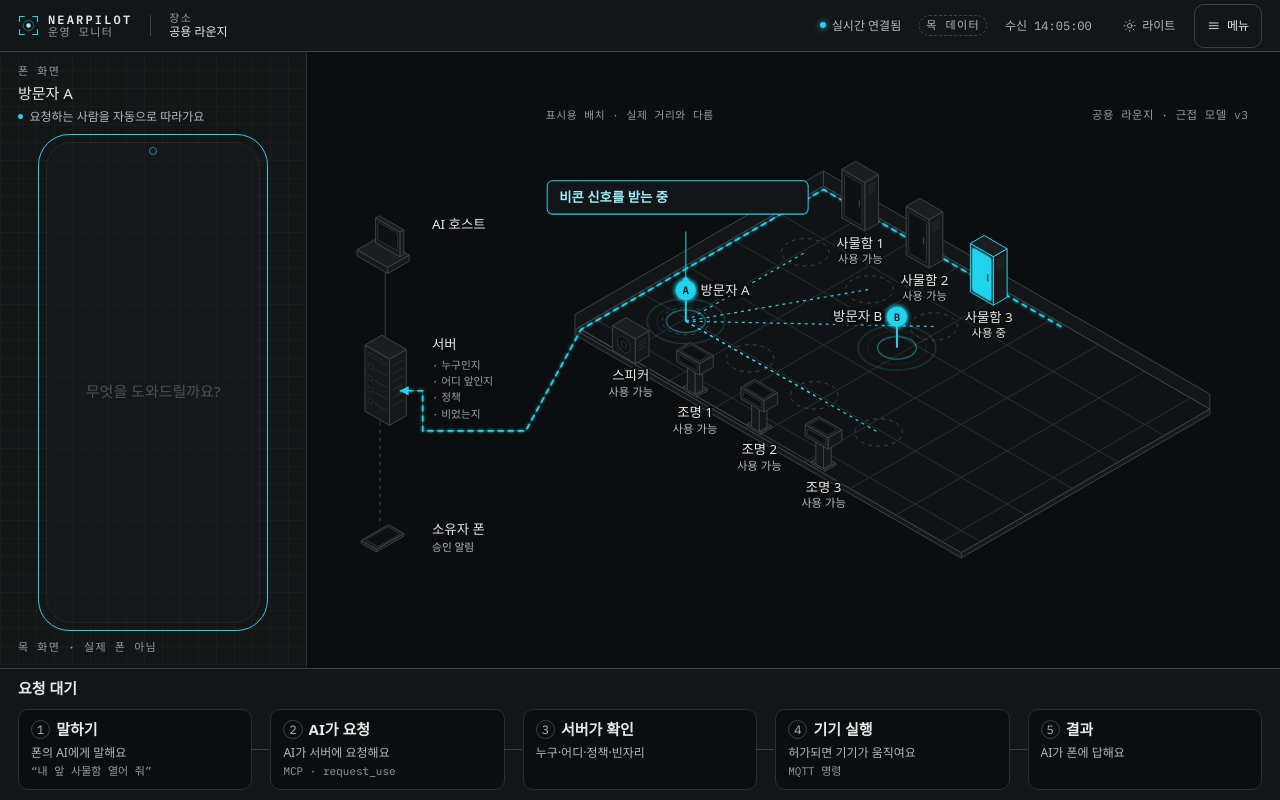
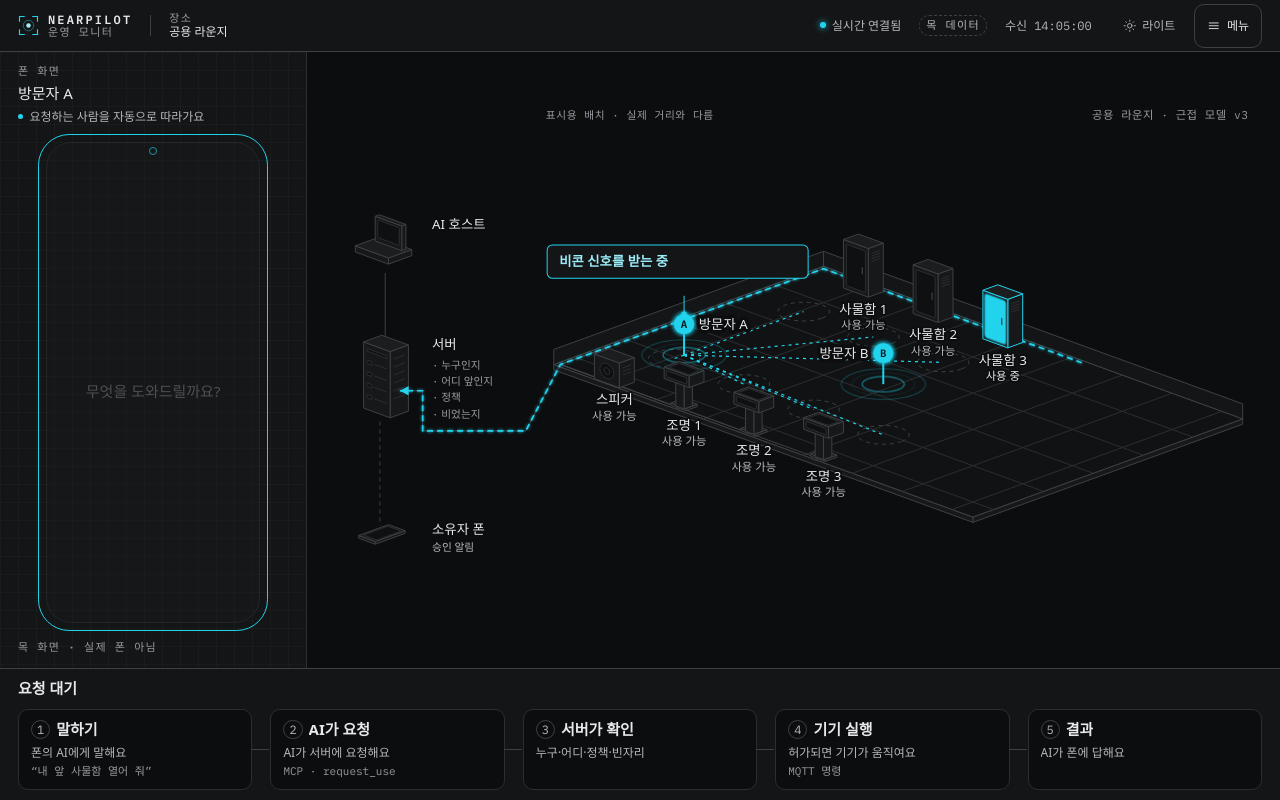
Before and after one commit to capstone-itda/nearpilot-server, a React (Vite) app in the folder dashboard/: page / in a window 1280 px wide. Built offline with nearby package versions, Linux system fonts and the light colour scheme; a web font is replaced by a local one.

Commit message:
feat(dashboard): FR-12B 무대를 20° 투영으로 눕히고, 방을 밀면 잘린 바닥을 흐리게 지운다

```diff
--- a/dashboard/src/components/Stage.tsx
+++ b/dashboard/src/components/Stage.tsx
@@ -239,6 +239,8 @@ const SERVER_TO_OWNER: Spot[] = [{ x: 82, y: 492 }, { x: 82, y: 648 }];
 const TRUNK: Spot[] = [{ x: 112, y: 446 }, { x: 146, y: 446 }, { x: 146, y: 506 }, { x: 300, y: 506 }];
 /** 방이 왼쪽 칸 뒤로 잘리는 선 */
 const CLIP_X = 322;
+/** 잘린 가장자리를 흐리게 지우는 폭 */
+const FADE_W = 120;
 const BACK = ROOM.y + 8, FRONT_EDGE = ROOM.y + ROOM.h - 8, LEFT = ROOM.x + 8;
 
 /** 방 안의 배선: 왼쪽 벽을 따라 뒤쪽 벽 또는 앞쪽 가장자리로 간 뒤 기기 쪽으로 꺾는다 */
@@ -327,10 +329,11 @@ export function Stage({ v, edit }: { v: StageView; edit?: StageEdit }) {
   // 비콘 신호는 방 안쪽 끝의 기기에서 뒤쪽 벽과 왼쪽 벽을 따라 서버로 올라간다
   const farX = Math.max(...devices.map((d) => d.x), ROOM.x + ROOM.w / 2);
   const uplink = fromServer([{ x: LEFT, y: FRONT_EDGE }, { x: LEFT, y: BACK }, { x: farX, y: BACK }], shift).reverse();
-  // 패널이 열려 방을 밀었으면 왼쪽 칸 뒤로 들어간 부분을 잘라 낸다
+  // 패널이 열려 방을 밀었으면 왼쪽 칸 뒤로 들어간 부분을 잘라 낸다. 바닥은 잘린 쪽을 흐리게 지워 잘렸음을 보이고,
+  // 글자가 있는 층은 흐리지 않게 경계에서 자르기만 한다.
   // 구조는 늘 같게 두어(컴포넌트가 아닌 함수) 밀 때 기기와 사람이 다시 그려지지 않는다
-  const room = (children: ReactNode) => (
-    <g clipPath={shift ? 'url(#np-room-clip)' : undefined}><g transform={shift ? `translate(${-shift} 0)` : undefined}>{children}</g></g>
+  const room = (children: ReactNode, fade = false) => (
+    <g mask={shift && fade ? 'url(#np-room-cut)' : undefined} clipPath={shift && !fade ? 'url(#np-room-clip)' : undefined}><g transform={shift ? `translate(${-shift} 0)` : undefined}>{children}</g></g>
   );
   const c = v.callout;
   // 앞에 있는 것(평면 x + y가 큰 것)을 나중에 그린다
@@ -344,7 +347,14 @@ export function Stage({ v, edit }: { v: StageView; edit?: StageEdit }) {
       <svg ref={svg} className="np-stage__svg" data-editing={b(!!drag)} onPointerMove={onPointerMove} onPointerUp={onPointerUp} onPointerCancel={() => setDrag(null)} viewBox={v.scene === 'layout' ? '300 0 1100 800' : '0 0 1400 800'} preserveAspectRatio="xMidYMid meet" role="img" aria-label={v.aria}>
         <defs>
           <filter id="np-glow" filterUnits="userSpaceOnUse" x="-2000" y="-2000" width="6000" height="6000"><feGaussianBlur stdDeviation="4" result="b" /><feMerge><feMergeNode in="b" /><feMergeNode in="b" /><feMergeNode in="SourceGraphic" /></feMerge></filter>
-          <clipPath id="np-room-clip"><rect x="318" y="0" width="1100" height="800" /></clipPath>
+          {/* 방을 밀면 왼쪽 칸 쪽 가장자리를 흐리게 지워, 방이 그 뒤로 이어진다는 것을 보인다 */}
+          <linearGradient id="np-room-fade" gradientUnits="userSpaceOnUse" x1={CLIP_X} y1="0" x2={CLIP_X + FADE_W} y2="0">
+            <stop offset="0" stopColor="#fff" stopOpacity="0" /><stop offset="1" stopColor="#fff" stopOpacity="1" />
+          </linearGradient>
+          <clipPath id="np-room-clip"><rect x={CLIP_X} y="0" width="1100" height="800" /></clipPath>
+          <mask id="np-room-cut" maskUnits="userSpaceOnUse" x="0" y="0" width="1400" height="800">
+            <rect x={CLIP_X} y="0" width="1100" height="800" fill="url(#np-room-fade)" />
+          </mask>
           <filter id="np-soft" filterUnits="userSpaceOnUse" x="-2000" y="-2000" width="6000" height="6000"><feGaussianBlur stdDeviation="2.2" result="b" /><feMerge><feMergeNode in="b" /><feMergeNode in="SourceGraphic" /></feMerge></filter>
         </defs>
 
@@ -366,7 +376,7 @@ export function Stage({ v, edit }: { v: StageView; edit?: StageEdit }) {
               </g>
             );
           })}
-        </>)}
+        </>, true)}
 
         <g className="np-stage__nodes" data-on={b(v.scene !== 'layout')}>
           <path className="np-stage__wire" d={pathOf(HOST_TO_SERVER)} />
--- a/dashboard/src/view/iso.ts
+++ b/dashboard/src/view/iso.ts
@@ -4,12 +4,13 @@
 import type { Spot } from '../model/types';
 import { ROOM } from './arrange';
 
-const C = Math.cos(Math.PI / 6);
-const S = 0.5;
+// 바닥이 쏟아질 듯 기울어 보이지 않게 30°보다 눕힌 20° 투영 (2026-10-23 사용자 결정)
+const C = Math.cos(Math.PI / 9);
+const S = Math.sin(Math.PI / 9);
 /** 평면 단위 → 무대 단위 */
 export const ISO_K = 0.66;
 /** 방의 뒤쪽 구석(평면 ROOM.x, ROOM.y)이 무대에 놓이는 자리 */
-export const ISO_ORIGIN: Spot = { x: 745, y: 140 };
+export const ISO_ORIGIN: Spot = { x: 745, y: 260 };
 
 export type P3 = [number, number, number];
 
--- a/dashboard/src/view/placement.ts
+++ b/dashboard/src/view/placement.ts
@@ -54,11 +54,15 @@ export interface DeviceGeom { body: Rect; labelW: number; label?: LabelSpot; rss
 /** 이름표 자리 후보: 아래, 오른쪽, 왼쪽, 위 */
 function labelCandidates(b: Rect, w: number): LabelSpot[] {
   const cx = (b.x1 + b.x2) / 2, cy = (b.y1 + b.y2) / 2;
+  // 네 방향이 모두 막히면 아래에서 한쪽 끝을 본체에 맞추거나 반 줄 더 내린 자리
+  const below = [cx, b.x1 + w / 2, b.x2 - w / 2];
   return [
     { x: cx, y: b.y2 + 6, w },
     { x: b.x2 + 10 + w / 2, y: cy - DEVICE_LABEL_H / 2, w },
     { x: b.x1 - 10 - w / 2, y: cy - DEVICE_LABEL_H / 2, w },
-    { x: cx, y: b.y1 - 6 - DEVICE_LABEL_H, w }
+    { x: cx, y: b.y1 - 6 - DEVICE_LABEL_H, w },
+    ...below.slice(1).map((x) => ({ x, y: b.y2 + 6, w })),
+    ...below.map((x) => ({ x, y: b.y2 + 6 + DEVICE_LABEL_H / 2, w }))
   ];
 }
 
@@ -86,7 +90,7 @@ export function placeDeviceLabels(devices: DeviceGeom[], bounds = STAGE_BOUNDS):
 }
 
 /** 신호 세기 글자: 본체 위, 위쪽 옆, 옆, 아래 순서로 이름표와 다른 본체를 피한다 */
-export function placeRssi(devices: DeviceGeom[], bounds = STAGE_BOUNDS): void {
+export function placeRssi(devices: DeviceGeom[], bounds = STAGE_BOUNDS, avoid: Rect[] = []): void {
   const placed: Rect[] = [];
   for (const d of [...devices].sort((a, b) => a.body.y1 - b.body.y1)) {
     const labels = devices.flatMap((o) => (o.label ? [deviceLabelBox(o.label)] : []));
@@ -100,7 +104,7 @@ export function placeRssi(devices: DeviceGeom[], bounds = STAGE_BOUNDS): void {
     ];
     // 가까운 자리가 모두 막히면 한 줄씩 더 위로 올린 자리
     const cands = [...near, ...[1, 2].flatMap((k) => near.slice(0, 3).map((c) => ({ x: c.x, y: c.y - k * (RSSI_H + 4) })))];
-    d.rssi = pick(cands, rssiBox, [...labels, ...placed], bodies, bounds);
+    d.rssi = pick(cands, rssiBox, [...labels, ...placed, ...avoid], bodies, bounds);
     placed.push(rssiBox(d.rssi));
   }
 }
--- a/dashboard/src/view/stage.ts
+++ b/dashboard/src/view/stage.ts
@@ -224,6 +224,9 @@ export function stageView(s: MonitorState, layout: FloorLayout, opt: StageOption
       label
     };
   });
+  // 사람을 세운 뒤 신호 세기 글자를 다시 놓아 사람 점과 이름표를 피한다
+  placeRssi(shown, bounds, vis.filter((p) => p.on).flatMap((p) => [personBox(p), labelBox(p, p.label, p.labelW)]));
+  for (const g of shown) g.d.rssiAt = g.rssi!;
 
   // 신호와 흐름 선
   const idleShow = !r && s.connected && !opt.panelOpen && !opt.layoutCheck;
```
Also changed, not shown: 2 other files (tests, documents, lock files or other folders).
